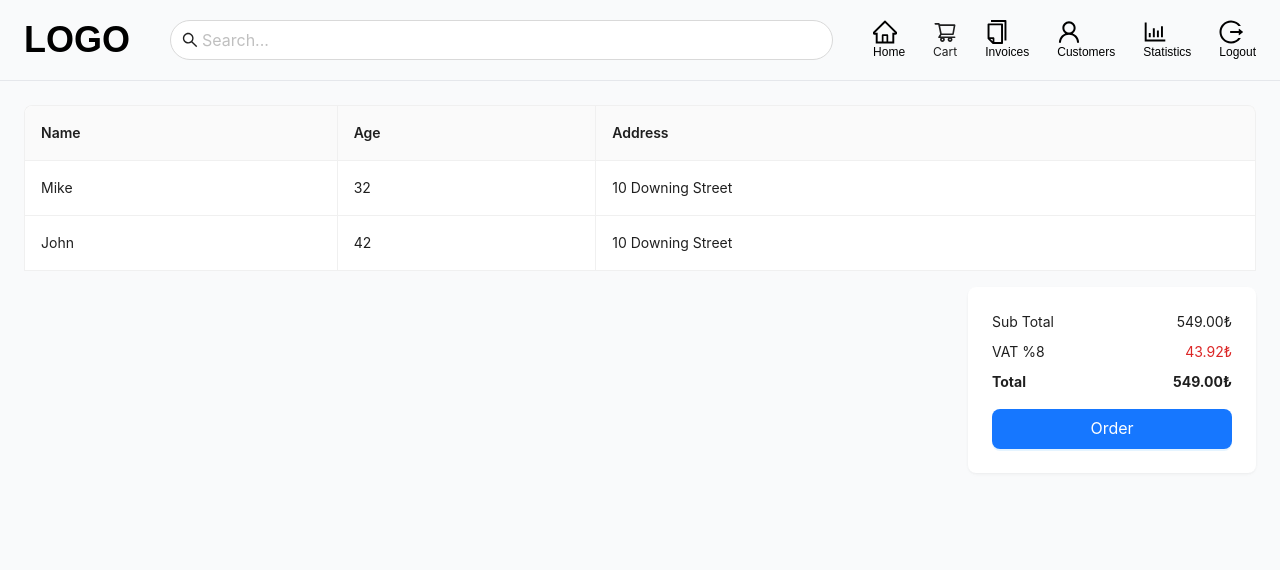
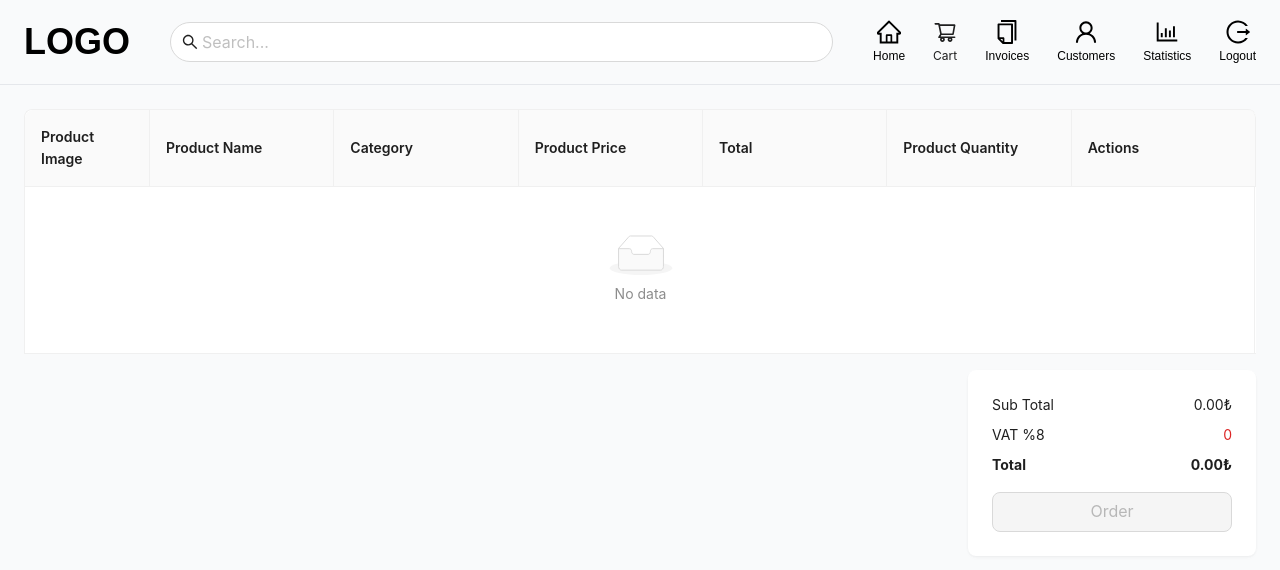
Before and after one commit to umit-turk/MERN-POS-APP, a React (Create React App) app in the folder client/: page /cart in a window 1280 px wide. Shown: the top 570 px of the page. Built offline with nearby package versions, Linux system fonts and the light colour scheme.

Commit message:
Invoice page has been working

```diff
--- a/client/package.json
+++ b/client/package.json
@@ -14,6 +14,7 @@
     "react-redux": "^8.0.5",
     "react-router-dom": "^6.8.1",
     "react-scripts": "5.0.1",
+    "react-to-print": "^2.14.12",
     "web-vitals": "^2.1.4"
   },
   "scripts": {
--- a/client/src/components/cart/CartTotals.jsx
+++ b/client/src/components/cart/CartTotals.jsx
@@ -6,8 +6,10 @@ import {
 } from "@ant-design/icons";
 import { useDispatch, useSelector } from "react-redux";
 import { clearCart, decrease, deleteCart, increase } from "../../redux/cartSlice";
+import { useNavigate } from "react-router-dom";
 
 const CartTotals = () => {
+  const navigate = useNavigate()
   const dispatch = useDispatch();
   const [messageApi, contextHolder] = message.useMessage();
   const { cartItems, total, tax } = useSelector((state) => state.cart);
@@ -75,7 +77,7 @@ const CartTotals = () => {
                   />
                 </div>
               </li>
-            ))
+            )).reverse()
           : "There are no items in the cart"}
       </ul>
       <div className="cart-totals mt-auto">
@@ -98,7 +100,7 @@ const CartTotals = () => {
           </div>
         </div>
         <div className="py-4 px-2">
-          <Button disabled={cartItems.length === 0} className="w-full" type="primary" size="large">
+          <Button onClick={() =>navigate("/cart")} disabled={cartItems.length === 0} className="w-full" type="primary" size="large">
             Order
           </Button>
           <Button
--- a/client/src/components/cart/CreateBill.jsx
+++ b/client/src/components/cart/CreateBill.jsx
@@ -1,7 +1,37 @@
-import { Button, Card, Form, Input, Modal, Select } from "antd";
+import { Button, Card, Form, Input, Modal, Select, message } from "antd";
+import {useSelector, useDispatch} from 'react-redux'
+import { clearCart } from "../../redux/cartSlice";
+import { useNavigate } from "react-router-dom";
 
 const CreateBill = ({ setModalOpen, isModalOpen }) => {
-  const onFinish = (values) => {
+
+  const dispatch = useDispatch()
+  const navigate = useNavigate()
+
+  const {cartItems, total, tax} = useSelector((state) => state.cart)
+
+  const onFinish = async (values) => {
+    try {
+    const res = await fetch("http://localhost:5000/api/invoices/add-invoice",{
+        method:"POST",
+        body: JSON.stringify({
+          ...values,
+          subTotal:total,
+          tax:tax,
+          total:(total + (total * tax) / 100).toFixed(2),
+          cartItems:cartItems,
+        }),
+        headers: { "Content-type": "application/json; charset=UTF-8" },
+      })
+      if(res.status === 200){
+        message.success("Invoice created successfully")
+        dispatch(clearCart())
+        navigate("/invoices")
+      }
+    } catch (error) {
+      message.error("Invoice has not created")
+      console.log(error);
+    }
   };
   return (
     <>
@@ -22,7 +52,7 @@ const CreateBill = ({ setModalOpen, isModalOpen }) => {
             <Input placeholder="Please enter a customer name" />
           </Form.Item>
           <Form.Item
-            name={"phoneNumber"}
+            name={"customerPhoneNumber"}
             rules={[
               { required: true, message: "You must enter a phone number" },
             ]}
@@ -31,7 +61,7 @@ const CreateBill = ({ setModalOpen, isModalOpen }) => {
             <Input placeholder="Please enter a phone number" maxLength={"11"} />
           </Form.Item>
           <Form.Item
-            name={"paymentMethod"}
+            name={"paymentMode"}
             rules={[
               { required: true, message: "You must select a payment method" },
             ]}
@@ -45,18 +75,18 @@ const CreateBill = ({ setModalOpen, isModalOpen }) => {
           <Card bordered={false}>
             <div className="flex justify-between">
               <span>Sub Total</span>
-              <span>549.00₺</span>
+              <span>{(total).toFixed(2)}₺</span>
             </div>
             <div className="flex justify-between my-2">
               <span>VAT %8</span>
-              <span className="text-red-600">43.92₺</span>
+              <span className="text-red-600">{(total * tax) / 100}₺</span>
             </div>
             <div className="flex justify-between">
               <b>Total</b>
-              <b>549.00₺</b>
+              <b>{(total + (total * tax) / 100).toFixed(2)}₺</b>
             </div>
             <div className="flex justify-end">
-              <Button className="mt-4" type="primary" htmlType="submit">
+              <Button  className="mt-4" type="primary" htmlType="submit">
                 Order
               </Button>
             </div>
--- a/client/src/components/header/Header.jsx
+++ b/client/src/components/header/Header.jsx
@@ -10,6 +10,7 @@ import {
 import { Badge, Input } from "antd";
 import { useSelector } from "react-redux";
 import { Link } from "react-router-dom";
+import "./index.css"
 
 const Header = () => {
   const cart = useSelector((state) => state.cart)
@@ -29,18 +30,18 @@ const Header = () => {
             className="rounded-full max-w-[800px]"
           />
         </div>
-        <div className="menu-links flex justify-between items-center gap-7 md:static fixed z-50 bottom-0 md:w-auto w-screen md:bg-transparent bg-white left-0 md:border-t-0 border-t md:px-0 px-4 py-1">
+        <div className="menu-links ">
           <Link
             to={"/"}
-            className="menu-link flex flex-col transition-all hover:text-[#40a9ff]"
+            className="menu-link "
           >
             <HomeOutlined className="md:text-2xl text-xl" />
             <span className="text-[10px] md:text-xs">Home</span>
           </Link>
-          <Badge count={cart.cartItems.length} offset={[0, 6]} className="md:flex hidden">
+          <Badge count={cart.cartItems.length} offset={[0, 0]} className="md:flex hidden">
             <Link
               to={"/cart"}
-              className="menu-link flex flex-col transition-all hover:text-[#40a9ff]"
+              className="menu-link "
             >
               <ShoppingCartOutlined className="md:text-2xl text-xl" />
               <span className="text-[10px] md:text-xs">Cart</span>
@@ -48,37 +49,37 @@ const Header = () => {
           </Badge>
           <Link
             to={"/invoices"}
-            className="menu-link flex flex-col transition-all hover:text-[#40a9ff]"
+            className="menu-link "
           >
             <CopyOutlined className="md:text-2xl text-xl" />
             <span className="text-[10px] md:text-xs">Invoices</span>
           </Link>
           <Link
             to={"/customers"}
-            className="menu-link flex flex-col transition-all hover:text-[#40a9ff]"
+            className="menu-link "
           >
             <UserOutlined className="md:text-2xl text-xl" />
             <span className="text-[10px] md:text-xs">Customers</span>
           </Link>
           <Link
             to={"/statistic"}
-            className="menu-link flex flex-col transition-all hover:text-[#40a9ff]"
+            className="menu-link "
           >
             <BarChartOutlined className="md:text-2xl text-xl" />
             <span className="text-[10px] md:text-xs">Statistics</span>
           </Link>
           <Link
             to={"/"}
-            className="menu-link flex flex-col transition-all hover:text-[#40a9ff]"
+            className="menu-link "
           >
             <LogoutOutlined className="md:text-2xl text-xl" />
             <span className="text-[10px] md:text-xs">Logout</span>
           </Link>
         </div>
-        <Badge count={5} offset={[0, 6]} className="md:hidden flex">
+        <Badge count={cart.cartItems.length} offset={[0, 0]} className="md:hidden flex">
           <Link
             to={"/"}
-            className="menu-link flex flex-col transition-all hover:text-[#40a9ff]"
+            className="menu-link "
           >
             <ShoppingCartOutlined className="text-2xl" />
             <span className="text-[10px] md:text-xs">Cart</span>
--- /dev/null
+++ b/client/src/components/header/index.css
@@ -0,0 +1,6 @@
+.menu-links {
+  @apply flex justify-between items-center gap-7 md:static fixed z-50 bottom-0 md:w-auto w-screen md:bg-transparent bg-white left-0 md:border-t-0 border-t md:px-0 px-4 py-1;
+}
+.menu-link {
+  @apply flex flex-col transition-all hover:text-[#40a9ff] gap-y-1;
+}
--- a/client/src/index.css
+++ b/client/src/index.css
@@ -9,6 +9,11 @@ body {
 }
 .ant-btn-primary {
   background-color: #1677ff;
+}
+
+.menu-link .anticon{
+  display: flex;
+  justify-content: center;
 }
 @media (min-width:768px){
   body{
--- a/client/src/pages/CartPage.jsx
+++ b/client/src/pages/CartPage.jsx
@@ -1,44 +1,119 @@
-import { Button, Card, Table } from "antd";
+import { Button, Card, Popconfirm, Table, message } from "antd";
 import Header from "../components/header/Header";
 import CreateBill from "../components/cart/CreateBill";
 import { useState } from "react";
+import { useDispatch, useSelector } from "react-redux";
+import { PlusCircleOutlined, MinusCircleOutlined } from "@ant-design/icons";
+import { decrease, deleteCart, increase } from "../redux/cartSlice";
 
 const CartPage = () => {
+  const dispatch = useDispatch();
   const [isModalOpen, setIsModalOpen] = useState(false);
-
+  const { cartItems, total, tax } = useSelector((state) => state.cart);
   const setModalOpen = () => {
     setIsModalOpen((prev) => !prev);
   };
 
-  const dataSource = [
+  const confirm = (e) => {
+    message.success("Product delete successfully");
+    dispatch(deleteCart(e));
+  };
+  const cancel = (e) => {
+    message.error("Click on No");
+  };
+
+  const columns = [
     {
-      key: "1",
-      name: "Mike",
-      age: 32,
-      address: "10 Downing Street",
+      title: "Product Image",
+      dataIndex: "img",
+      key: "img",
+      width: "125px",
+      render: (img) => {
+        return <img src={img} className="w-full h-20 object-cover" />;
+      },
     },
     {
-      key: "2",
-      name: "John",
-      age: 42,
-      address: "10 Downing Street",
-    },
-  ];
-  const columns = [
-    {
-      title: "Name",
-      dataIndex: "name",
-      key: "name",
+      title: "Product Name",
+      dataIndex: "title",
+      key: "title",
     },
     {
-      title: "Age",
-      dataIndex: "age",
-      key: "age",
+      title: "Category",
+      dataIndex: "category",
+      key: "category",
     },
     {
-      title: "Address",
-      dataIndex: "address",
-      key: "address",
+      title: "Product Price",
+      dataIndex: "price",
+      key: "price",
+      render: (price) => {
+        return <span>{price.toFixed(2)}₺</span>;
+      },
+    },
+    {
+      title: "Total",
+      render: (price, record) => {
+        return <span>{(record.quantity * record?.price).toFixed(2)}₺</span>;
+      },
+    },
+    {
+      title: "Product Quantity",
+      dataIndex: "quantity",
+      key: "quantity",
+      render: (quantity, record) => {
+        return (
+          <div className="flex items-center">
+            <Button
+              icon={<PlusCircleOutlined />}
+              className="w-full flex items-center justify-center !rounded-full"
+              type="primary"
+              size="small"
+              onClick={() => dispatch(increase(record))}
+            />
+            <span className="font-bold w-6 inline-block text-center">
+              {quantity}
+            </span>
+            <Button
+              icon={<MinusCircleOutlined />}
+              className="w-full flex items-center justify-center !rounded-full"
+              type="primary"
+              size="small"
+              onClick={() => {
+                if (quantity === 1) {
+                  if (
+                    window.confirm("The product is going to remove from cart")
+                  ) {
+                    dispatch(decrease(record));
+                    message.success("Product Removed From Cart");
+                  }
+                }
+                if (quantity > 1) {
+                  dispatch(decrease(record));
+                }
+              }}
+            />
+          </div>
+        );
+      },
+    },
+    {
+      title: "Actions",
+      render: (_, record) => {
+        return (
+          <Popconfirm
+            title="Delete the product"
+            description="Are you sure to delete this product?"
+            onConfirm={() => confirm(record)}
+            onCancel={cancel}
+            okText="Yes"
+            cancelText="No"
+          >
+            <Button type="link" danger>
+              Delete
+            </Button>
+          </Popconfirm>
+        );
+      },
     },
   ];
   return (
@@ -46,30 +121,35 @@ const CartPage = () => {
       <Header />
       <div className="px-6">
         <Table
-          dataSource={dataSource}
+          dataSource={cartItems}
           columns={columns}
           bordered
           pagination={false}
+          scroll={{
+            x: 1200,
+            y: 300,
+          }}
         />
         <div className="cart-total flex justify-end mt-4">
           <Card className="w-72" bordered={false}>
             <div className="flex justify-between">
               <span>Sub Total</span>
-              <span>549.00₺</span>
+              <span>{total.toFixed(2)}₺</span>
             </div>
             <div className="flex justify-between my-2">
               <span>VAT %8</span>
-              <span className="text-red-600">43.92₺</span>
+              <span className="text-red-600">{(total * tax) / 100}</span>
             </div>
             <div className="flex justify-between">
               <b>Total</b>
-              <b>549.00₺</b>
+              <b>{(total + (total * tax) / 100).toFixed(2)}₺</b>
             </div>
             <Button
               onClick={setModalOpen}
               size="large"
               className="mt-4 w-full"
               type="primary"
+              disabled={cartItems.length === 0}
             >
               Order
             </Button>
--- a/client/src/pages/InvoicesPage.jsx
+++ b/client/src/pages/InvoicesPage.jsx
@@ -2,43 +2,75 @@ import { Button, Card, Table } from "antd";
 import Header from "../components/header/Header";
 import { useState } from "react";
 import PrintBill from "../components/bills/PrintBill";
+import { useEffect } from "react";
 
 const InvoicesPage = () => {
   const [isModalOpen, setIsModalOpen] = useState(false);
+  const [billItems, setBillItems] = useState([]);
+  const [customer, setCustomer] = useState()
 
-  const setModalOpen = () => {
+
+  useEffect(() => {
+   getBills();
+  },[])
+
+  const getBills = async () => {
+    try {
+      const res = await fetch("http://localhost:5000/api/invoices/get-all");
+      const data = await res.json();
+      setBillItems(data);
+    } catch (error) {
+      console.log(error)
+    }
+  }
+
+  const setModalOpen = (record) => {
     setIsModalOpen((prev) => !prev);
+    setCustomer(record)
   };
 
-  const dataSource = [
+  const columns = [
     {
-      key: "1",
-      name: "Mike",
-      age: 32,
-      address: "10 Downing Street",
+      title: "Customer Name",
+      dataIndex: "customerName",
+      key: "customerName",
     },
     {
-      key: "2",
-      name: "John",
-      age: 42,
-      address: "10 Downing Street",
-    },
-  ];
-  const columns = [
-    {
-      title: "Name",
-      dataIndex: "name",
-      key: "name",
+      title: "Phone number",
+      dataIndex: "customerPhoneNumber",
+      key: "customerPhoneNumber",
     },
     {
-      title: "Age",
-      dataIndex: "age",
-      key: "age",
+      title: "Created Date",
+      dataIndex: "createdAt",
+      key: "createdAt",
+      render: (date) => {
+        return <span>{date.substring(0,10)}</span>
+      }
     },
     {
-      title: "Address",
-      dataIndex: "address",
-      key: "address",
+      title: "Payment Mode",
+      dataIndex: "paymentMode",
+      key: "paymentMode",
+    },
+    {
+      title: "Total",
+      dataIndex: "total",
+      key: "total",
+      render: (price) => {
+        return <span>{price}₺</span>
+      }
+    },
+    {
+      title: "Actions",
+      dataIndex: "action",
+      key: "action",
+      render: (_,record) => {
+        return <Button type="link" className="pl-0" onClick={ () => {
+          setIsModalOpen((prev) => !prev);
+          setCustomer(record)
+        }} >Print</Button>
+      }
     },
   ];
   return (
@@ -47,26 +79,18 @@ const InvoicesPage = () => {
       <div className="px-6">
         <h1 className="text-4xl font-bold text-center mb-4">Invoices</h1>
         <Table
-          dataSource={dataSource}
+          dataSource={billItems}
           columns={columns}
           bordered
           pagination={false}
+          scroll={{
+            x:1000,
+            y:300
+          }}
         />
-        <div className="cart-total flex justify-end mt-4">
-          <Card className="w-72" bordered={false}>
-            <Button
-              onClick={setModalOpen}
-              size="large"
-              className="mt-4 w-full"
-              type="primary"
-            >
-              Print
-            </Button>
-          </Card>
-        </div>
       </div>
       {/* Modal */}
-      <PrintBill isModalOpen={isModalOpen} setModalOpen={setModalOpen} />
+      <PrintBill customer={customer} isModalOpen={isModalOpen} setIsModalOpen={setIsModalOpen}  />
       {/* Modal */}
     </>
   );
```
Also changed, not shown: client/src/components/bills/PrintBill.jsx (+38 -19 lines), 1 other file (tests, documents, lock files or other folders).
